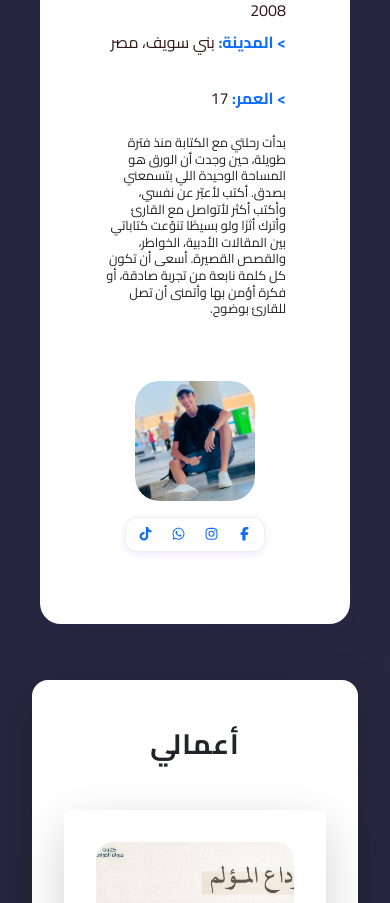
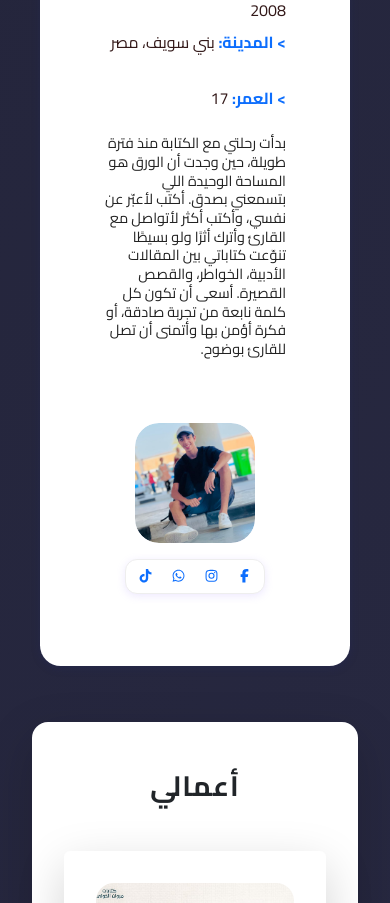
Before and after one commit to MustafaAhmedTalaat/Marwan-El-khouly, a React (Vite) app: page / in a window 390 px wide. Shown: the part 1262-2165 px from the top of the page. Built offline with nearby package versions, Linux system fonts and the light colour scheme.

Commit message:
Update about.css

```diff
--- a/src/components/about.css
+++ b/src/components/about.css
@@ -130,7 +130,7 @@
     line-height: 1.4;
   }
   #ffd p{
-    font-size: 0.8rem;
+    font-size: 0.9rem;
     color: #222;
     line-height: 1.3;
     text-align: start;
```
